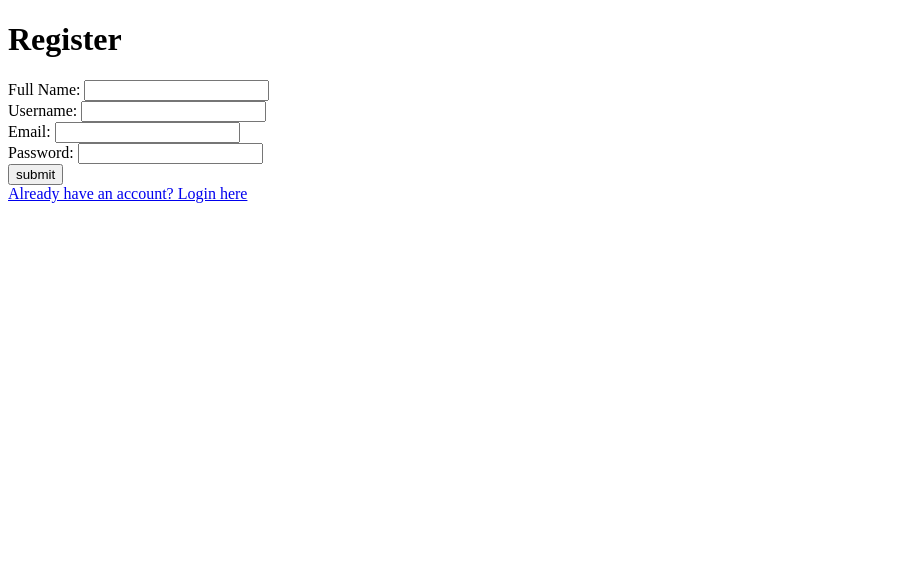
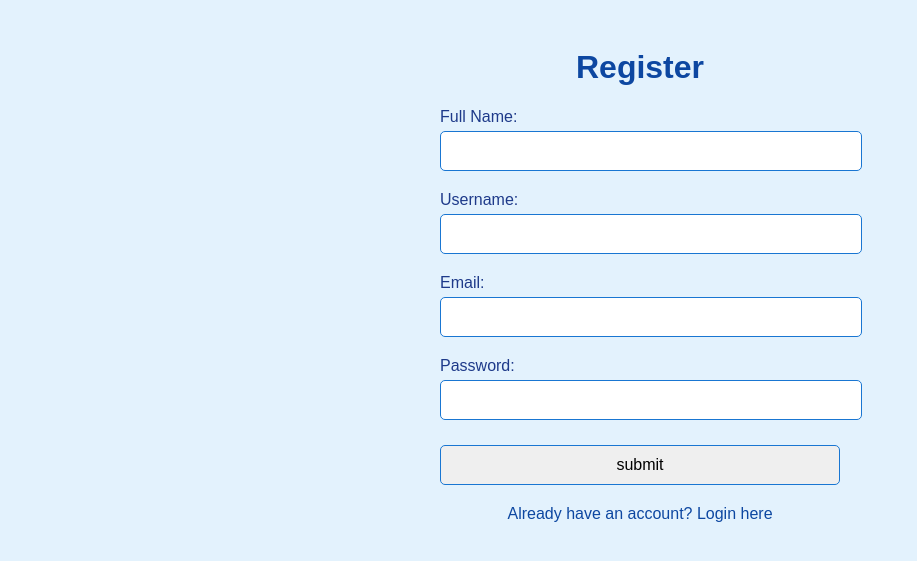
Before and after one commit to ManeliWorks/ex_cicd_mlflow, a Flask app: page /register in a window 1280 px wide. Shown: the top 561 px of the page, without its empty margins (0-917 px from the left). Run offline with Flask 3, Linux system fonts and the light colour scheme.

Commit message:
add css files

```diff
--- /dev/null
+++ b/Flask_APP/static/css/register.css
@@ -0,0 +1,52 @@
+body {
+    background-color: #e3f2fd;
+    color: #1e3a8a;
+    font-family: Arial, sans-serif;
+    padding: 20px;
+}
+
+h1 {
+    text-align: center;
+    color: #0d47a1;
+}
+
+form {
+    max-width: 400px;
+    margin: 0 auto;
+}
+
+div {
+    margin: 15px 0;
+}
+
+.error {
+    color: #b71c1c;
+}
+
+input, button {
+    width: 100%;
+    padding: 10px;
+    margin: 5px 0;
+    border: 1px solid #1976d2;
+    border-radius: 5px;
+    font-size: 16px;
+}
+
+button {
+    background-color: #1976d2;
+    color: white;
+    font-weight: bold;
+    cursor: pointer;
+}
+
+button:hover {
+    background-color: #2196f3;
+}
+
+a {
+    display: block;
+    text-align: center;
+    color: #0d47a1;
+    text-decoration: none;
+    margin-top: 10px;
+}
--- a/Flask_APP/templates/home.html
+++ b/Flask_APP/templates/home.html
@@ -1,6 +1,7 @@
 <!DOCTYPE html>
 <html lang="en">
 <head>
+    <link href="../static/css/home.css" rel="stylesheet">
     <meta charset="UTF-8">
     <meta name="viewport" content="width=device-width, initial-scale=1.0">
     <title>Home</title>
--- a/Flask_APP/templates/login.html
+++ b/Flask_APP/templates/login.html
@@ -3,6 +3,8 @@
 <head>
     <meta charset="UTF-8">
     <meta name="viewport" content="width=device-width, initial-scale=1.0">
+    <link href="../static/css/login.css" rel="stylesheet">
+
     <title>Login</title>
 </head>
 <body>
--- a/Flask_APP/templates/profile.html
+++ b/Flask_APP/templates/profile.html
@@ -3,6 +3,8 @@
 <head>
     <meta charset="UTF-8">
     <meta name="viewport" content="width=device-width, initial-scale=1.0">
+    <link href="../static/css/profile.css" rel="stylesheet">
+
     <title>Profile</title>
 </head>
 <body>
--- a/Flask_APP/templates/register.html
+++ b/Flask_APP/templates/register.html
@@ -3,6 +3,8 @@
 <head>
     <meta charset="UTF-8">
     <meta name="viewport" content="width=device-width, initial-scale=1.0">
+    <link href="../static/css/register.css" rel="stylesheet">
+
     <title>Register</title>
 </head>
 <body>
--- a/Flask_APP/templates/result.html
+++ b/Flask_APP/templates/result.html
@@ -3,6 +3,8 @@
 <head>
     <meta charset="UTF-8">
     <meta name="viewport" content="width=device-width, initial-scale=1.0">
+    <link href="../static/css/result.css" rel="stylesheet">
+
     <title>Calculate Result</title>
 </head>
 <body>
```
Also changed, not shown: Flask_APP/static/css/home.css (added, +40 -0 lines), Flask_APP/static/css/login.css (added, +52 -0 lines), Flask_APP/static/css/profile.css (added, +46 -0 lines), Flask_APP/static/css/result.css (added, +52 -0 lines), instance/database.db.
